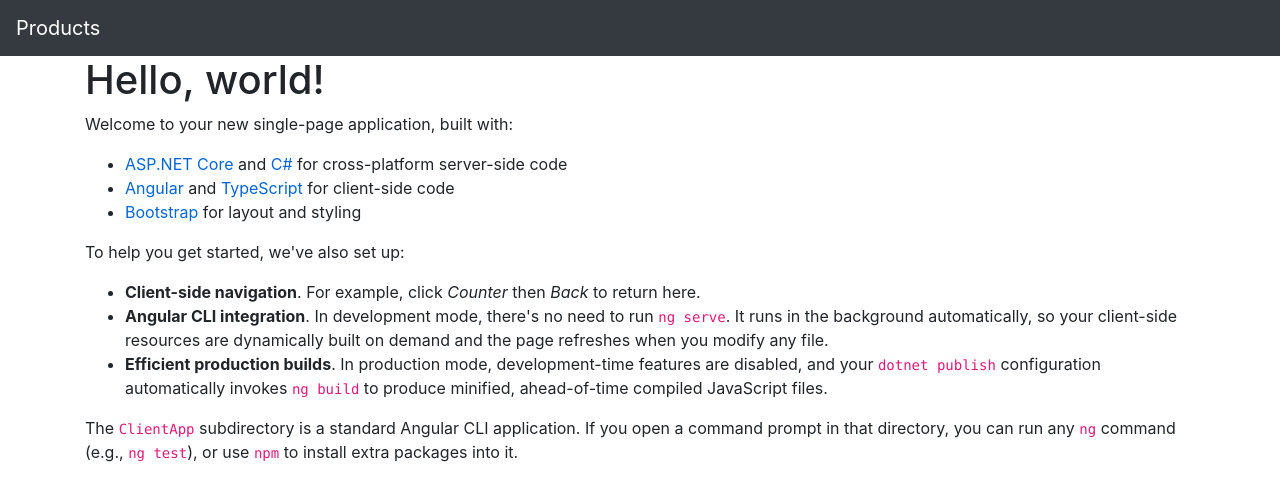
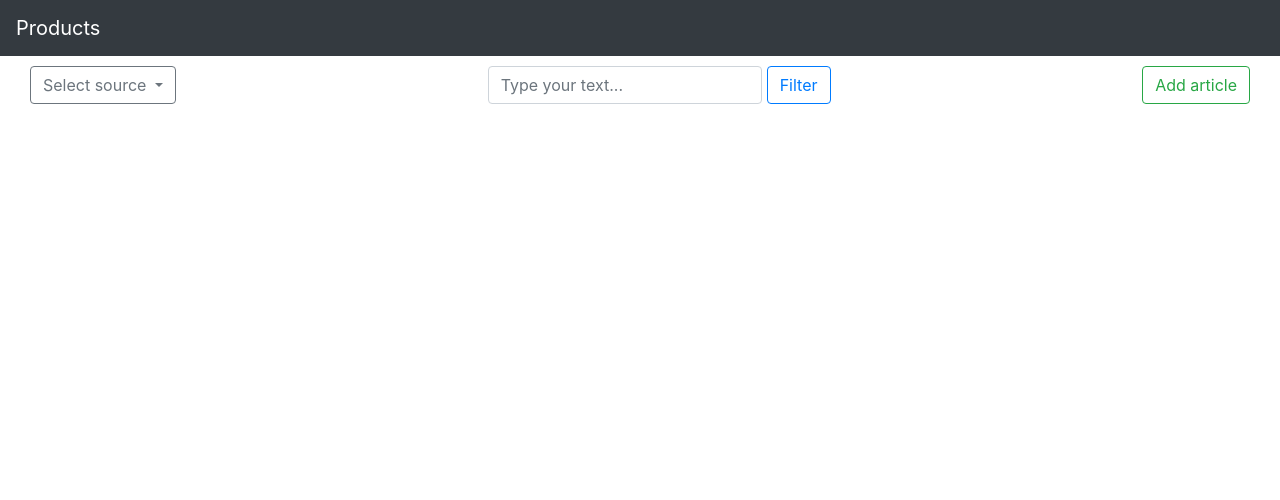
Before and after one commit to dimOk00/ArticlesFeed, an Angular app in the folder ClientApp/: page / in a window 1280 px wide. Shown: the top 500 px of the page. Built offline with nearby package versions, Linux system fonts and the light colour scheme.

Commit message:
Update home view

```diff
--- a/ClientApp/src/app/app.component.html
+++ b/ClientApp/src/app/app.component.html
@@ -1,6 +1,6 @@
 <body>
   <app-nav-menu></app-nav-menu>
-  <div class="container">
+  <div class="container-fluid">
     <router-outlet></router-outlet>
   </div>
 </body>
--- a/ClientApp/src/app/home/home.component.html
+++ b/ClientApp/src/app/home/home.component.html
@@ -1,14 +1,25 @@
-<h1>Hello, world!</h1>
-<p>Welcome to your new single-page application, built with:</p>
-<ul>
-  <li><a href='https://get.asp.net/'>ASP.NET Core</a> and <a href='https://msdn.microsoft.com/en-us/library/67ef8sbd.aspx'>C#</a> for cross-platform server-side code</li>
-  <li><a href='https://angular.io/'>Angular</a> and <a href='http://www.typescriptlang.org/'>TypeScript</a> for client-side code</li>
-  <li><a href='http://getbootstrap.com/'>Bootstrap</a> for layout and styling</li>
-</ul>
-<p>To help you get started, we've also set up:</p>
-<ul>
-  <li><strong>Client-side navigation</strong>. For example, click <em>Counter</em> then <em>Back</em> to return here.</li>
-  <li><strong>Angular CLI integration</strong>. In development mode, there's no need to run <code>ng serve</code>. It runs in the background automatically, so your client-side resources are dynamically built on demand and the page refreshes when you modify any file.</li>
-  <li><strong>Efficient production builds</strong>. In production mode, development-time features are disabled, and your <code>dotnet publish</code> configuration automatically invokes <code>ng build</code> to produce minified, ahead-of-time compiled JavaScript files.</li>
-</ul>
-<p>The <code>ClientApp</code> subdirectory is a standard Angular CLI application. If you open a command prompt in that directory, you can run any <code>ng</code> command (e.g., <code>ng test</code>), or use <code>npm</code> to install extra packages into it.</p>
+<div class="container-fluid">
+  <div class="d-flex justify-content-between" style="margin-top: 10px;">
+    <div class="dropdown">
+      <button type="button" class="btn btn-outline-secondary dropdown-toggle" data-toggle="dropdown">
+        Select source
+      </button>
+      <div class="dropdown-menu">
+        <a class="dropdown-item" href="#">Link 1</a>
+        <a class="dropdown-item" href="#">Link 2</a>
+        <a class="dropdown-item" href="#">Link 3</a>
+      </div>
+    </div>
+    <div class="d-flex justify-content-center">
+      <div style="margin-right: 5px;">
+        <input class="form-control" id="myInput" type="text" placeholder="Type your text...">
+      </div>
+      <div>
+        <button type="button" class="btn btn-outline-primary">Filter</button>
+      </div>
+    </div>
+    <div>
+      <button type="button" class="btn btn-outline-success" style="align-self: flex-end;">Add article</button>
+    </div>
+  </div>
+</div>
```
Also changed, not shown: 1 other file (tests, documents, lock files or other folders).
